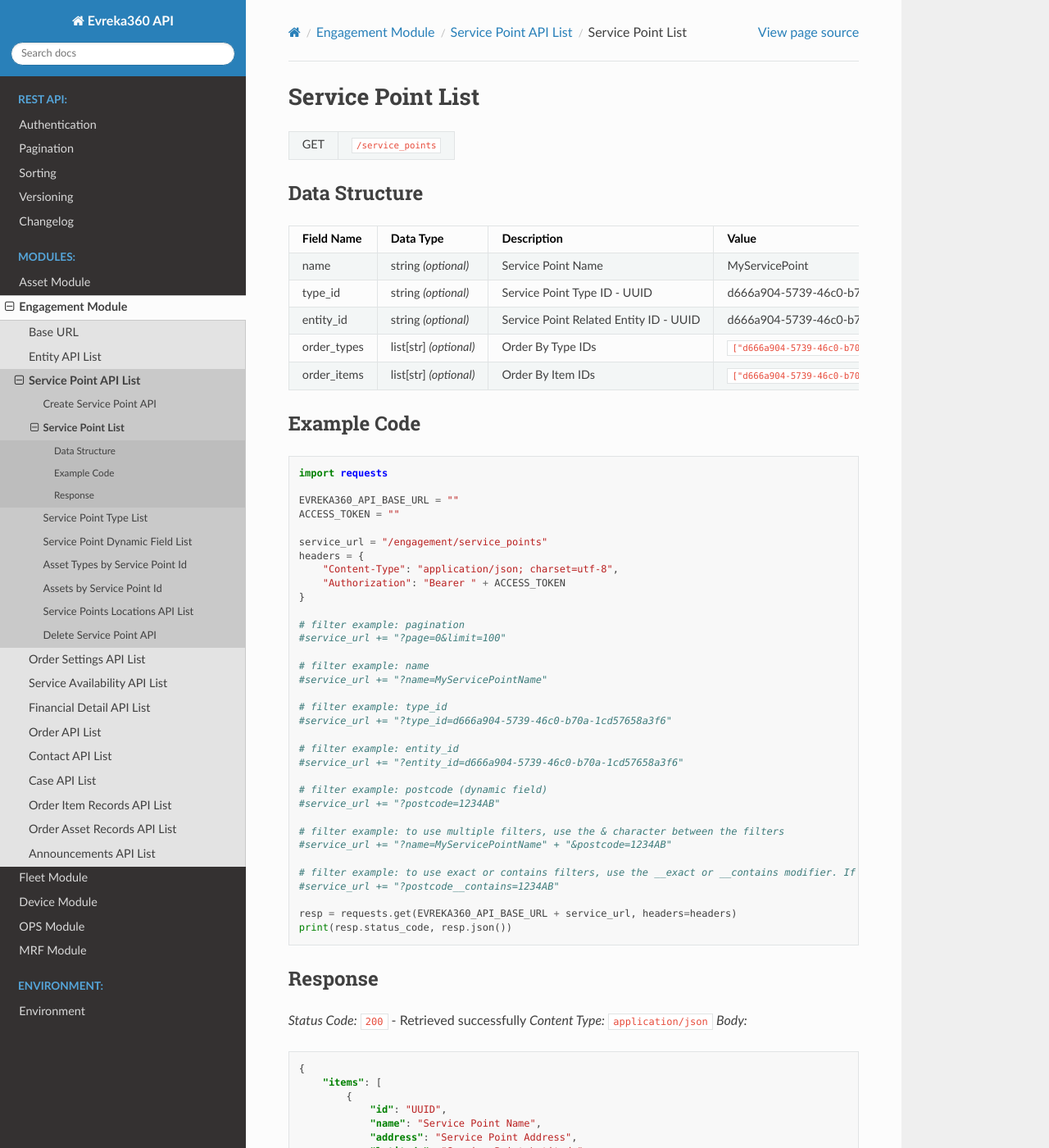
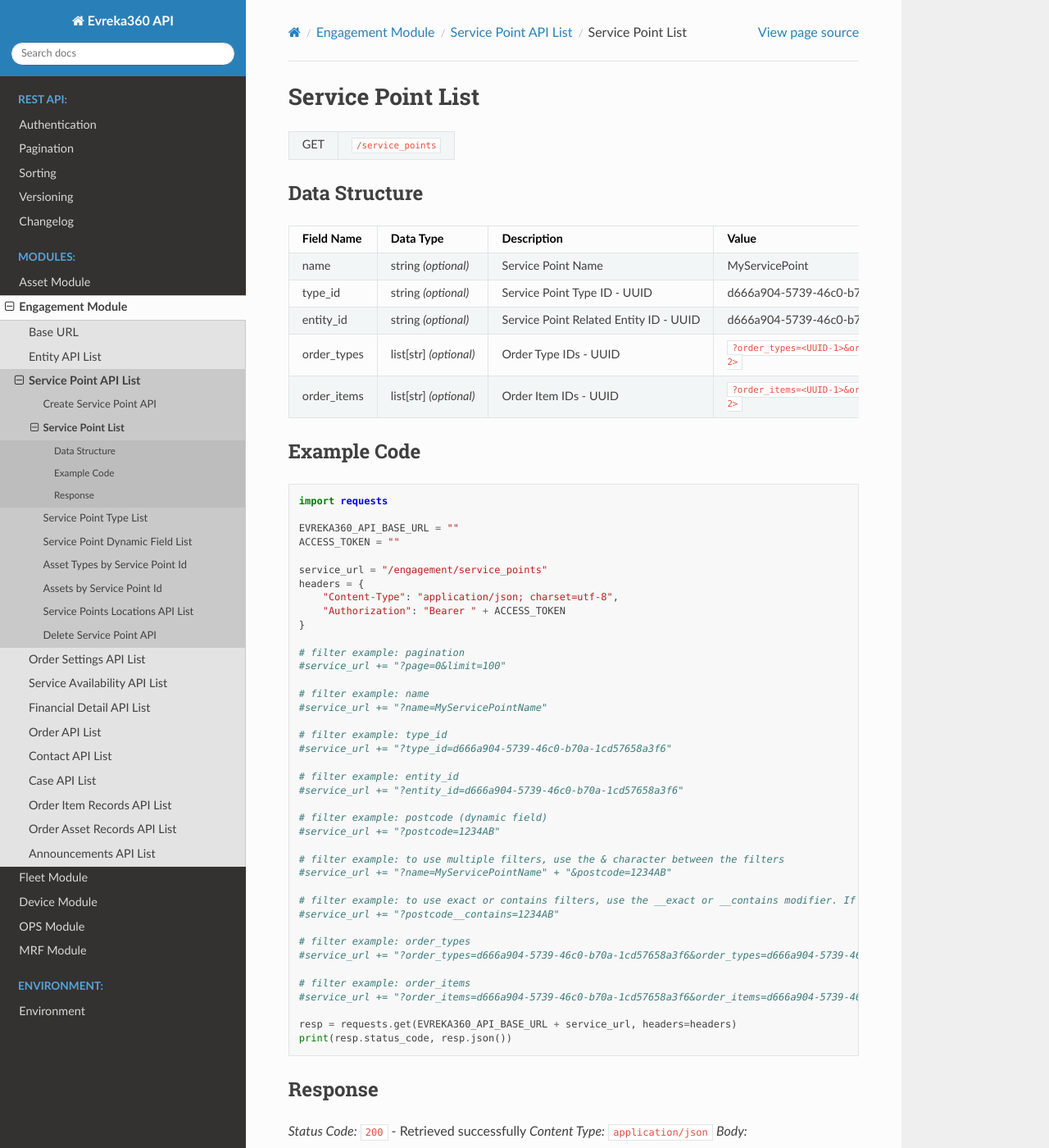
Before and after one commit to evrekadev/evreka-api-doc, a Sphinx documentation site: the page built from source/engagement/service_point/list.rst, in a window 1280 px wide and 1400 px high. Shown: the whole window at 82% size. Built offline with Sphinx 7.4.7 and the Read the Docs theme 3.1.0, drawn with Linux system fonts in a browser that asks for light colours.

Commit message:
hotfix/sp-list-order-types-items-fix
description fix

```diff
--- a/source/engagement/service_point/list.rst
+++ b/source/engagement/service_point/list.rst
@@ -21,9 +21,9 @@ Data Structure
    +-------------------------+--------------------------------------------------------------+---------------------------------------------------+-------------------------------------------------------+
    | entity_id               | string *(optional)*                                          | Service Point Related Entity ID - UUID            | d666a904-5739-46c0-b70a-1cd57658a3f6                  |
    +-------------------------+--------------------------------------------------------------+---------------------------------------------------+-------------------------------------------------------+
-   | order_types             | list[str] *(optional)*                                       | Order By Type IDs                                 | ``["d666a904-5739-46c0-b70a-1cd57658a3f6"]``          |
+   | order_types             | list[str] *(optional)*                                       | Order Type IDs - UUID                             | ``?order_types=<UUID-1>&order_types=<UUID-2>``        |
    +-------------------------+--------------------------------------------------------------+---------------------------------------------------+-------------------------------------------------------+
-   | order_items             | list[str] *(optional)*                                       | Order By Item IDs                                 | ``["d666a904-5739-46c0-b70a-1cd57658a3f6"]``          |
+   | order_items             | list[str] *(optional)*                                       | Order Item IDs - UUID                             | ``?order_items=<UUID-1>&order_items=<UUID-2>``        |
    +-------------------------+--------------------------------------------------------------+---------------------------------------------------+-------------------------------------------------------+
 
 Example Code
@@ -63,6 +63,12 @@ Example Code
     # filter example: to use exact or contains filters, use the __exact or __contains modifier. If not specified, the default is contains.
     #service_url += "?postcode__contains=1234AB"
 
+    # filter example: order_types
+    #service_url += "?order_types=d666a904-5739-46c0-b70a-1cd57658a3f6&order_types=d666a904-5739-46c0-b70a-1cd57658a3f6"
+
+    # filter example: order_items
+    #service_url += "?order_items=d666a904-5739-46c0-b70a-1cd57658a3f6&order_items=d666a904-5739-46c0-b70a-1cd57658a3f6"
+
     resp = requests.get(EVREKA360_API_BASE_URL + service_url, headers=headers)
     print(resp.status_code, resp.json())
 
```
